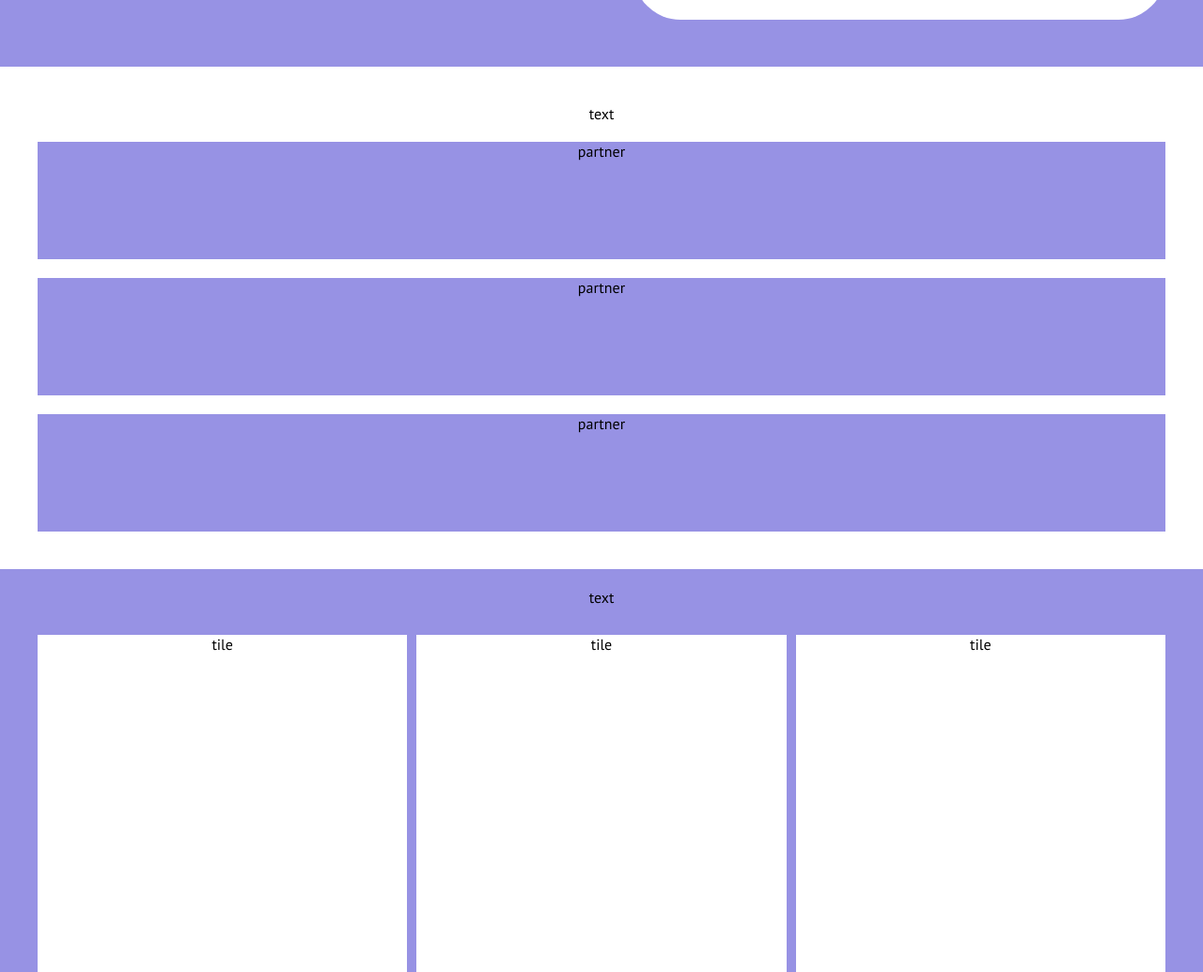
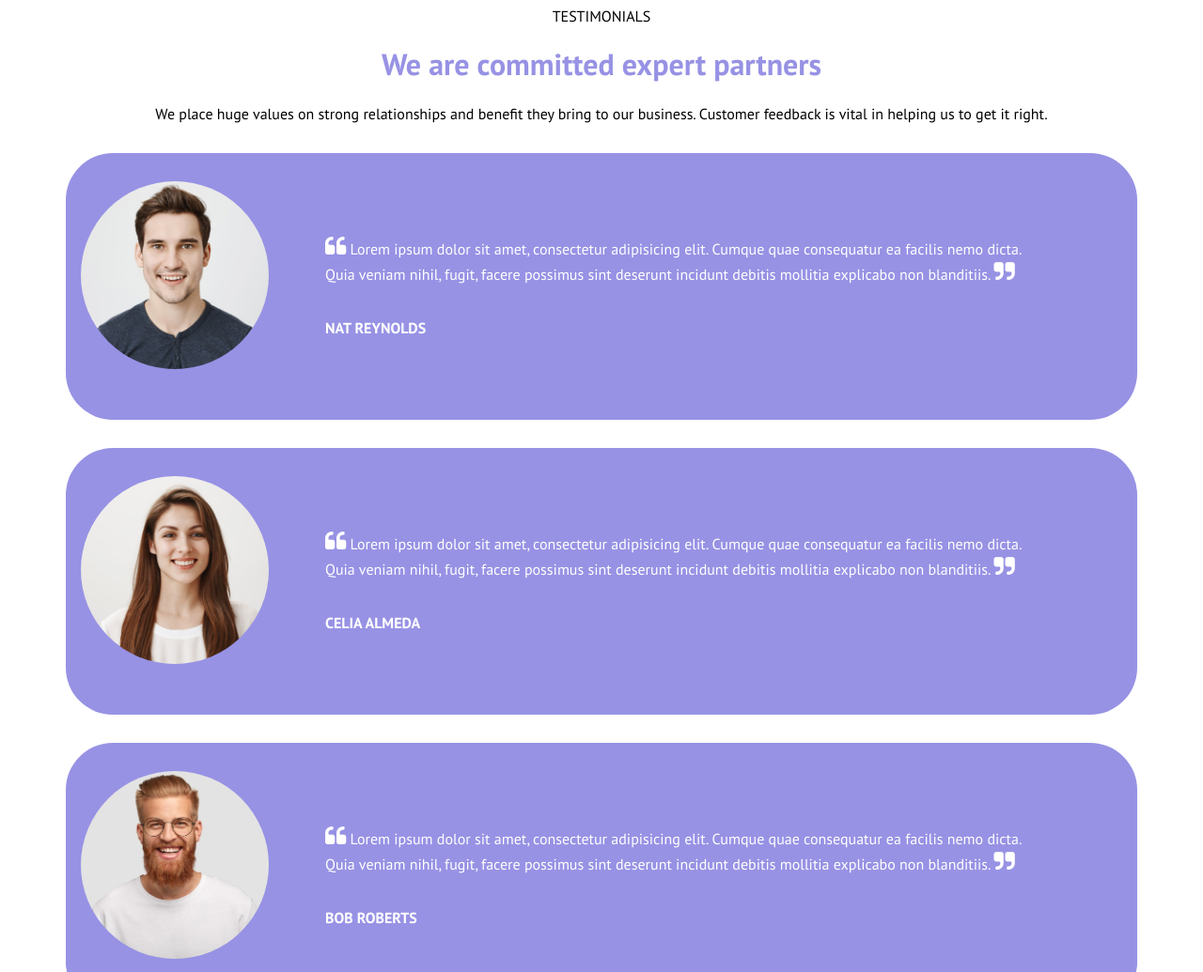
Before and after one commit to albertotaddeucci/htmlcss-responsive-layout, a plain HTML site: page index.html in a window 1280 px wide. Shown: the part 1765-2800 px from the top of the page at 94% size. Drawn offline with Linux system fonts and the light colour scheme.

Commit message:
completata section testimonials

```diff
--- a/css/style.css
+++ b/css/style.css
@@ -26,7 +26,7 @@ img{
 }
 
 .wrapper{
-    max-width: 1200px;
+    max-width: 1140px;
     margin-inline: auto;
 }
 
@@ -206,22 +206,78 @@ nav{
 }
 
 
-/* section partners */
+/* section testimonials */
 
-#partners{
+#testimonials{
     padding-block: 40px;
     text-align: center;
 }
 
-.partner{
+#testimonials h2{
+    margin-bottom: 20px;
+
+    text-transform: uppercase;
+    font-size: 1em;
+    font-weight: 400;
+}
+
+#testimonials .wrapper > span{
+    display: block;
+    margin-bottom: 20px;
+
+    font-weight: 700;
+    font-size: 2em;
+    color: #9792e4;
+}
+
+
+.testimonial{
+    display: flex;
+    flex-direction: column;
+    align-items: center;
+
+    margin-top: 30px;
+
+    padding: 30px 16px ;
+    border-radius: 50px;
+
+    color: white;
+
     background-color: #9792e4;
 
-    margin-top: 20px;
+}
+.testimonial-img{
+    position: relative;
+    overflow: hidden;
 
-    /* test */
-    height: 125px;
+    width: 200px;
+    height: 200px;
+
+    margin-bottom: 24px;
+
+    border-radius: 50%;
+
 }
 
+.testimonial img{
+    width: auto;
+    height: 100%;
+    margin-left:-50px ;
+}
+
+.testimonial-text p{
+    margin-bottom:35px;
+}
+
+.testimonial-text span{
+    font-size: 1.5em;
+}
+
+
+.testimonial-name{
+    text-transform: uppercase;
+    font-weight: bold;
+}
 /* section working with us */
 
 #with-us{
@@ -291,6 +347,14 @@ footer{
 }
 
 
+
+
+
+
+
+
+
+
 /* responsive */
 
 @media screen and (min-width: 768px){
@@ -323,6 +387,23 @@ footer{
         width: 50%;
 
     }
+
+    /* section testimonials */
+
+    .testimonial{
+
+        flex-direction: row;
+        gap: 30px ;
+
+        padding: 30px 50px 30px 16px ;
+
+    }
+
+    .testimonial-text{
+        width: 70%;
+        text-align: start;
+    }
+
 
 
     .container-tiles{
@@ -417,7 +498,24 @@ footer{
 
 
     }
+
+    .wrapper.container-planning{
+        max-width: 880px;
+    }
+
     .container-planning .col-right img{
+        width: 60%;
+        margin: auto;
+    }
+
+
+    /* section testimonials */
+
+    .testimonial{
+
+        gap: 60px ;
+
+
 
     }
 
@@ -427,8 +525,8 @@ footer{
     }
 
     .tile{
-        width: calc(100% / 2 - 20px);
-        flex-grow: 1;
+        width: calc(100% / 3 - 20px);
+
     }
 
 
@@ -439,9 +537,4 @@ footer{
 
 
 
-    .tile{
-        width: calc(100% / 3 - 20px);
-
-    }
-
 }
--- a/index.html
+++ b/index.html
@@ -103,12 +103,46 @@
             </div>
         </section>
 
-        <section id="partners"  class="padding-sides">
+        <section id="testimonials"  class="padding-sides">
             <div class="wrapper">
-                <div>text</div>
-                <div class="partner">partner</div>
-                <div class="partner">partner</div>
-                <div class="partner">partner</div>
+                <h2>Testimonials</h2>
+                <span>We are committed expert partners</span>
+                <p>We place huge values on strong relationships and benefit they bring to our business. Customer feedback is vital in helping us to get it right.</p>
+
+                <div class="testimonial">
+                    <div class="testimonial-img">
+                        <img src="img/testimonial1.jpg" alt="">
+                    </div>
+                    <div class="testimonial-text">
+                        <p><span><i class="fa fa-quote-left" aria-hidden="true"></i></span> Lorem ipsum dolor sit amet, consectetur adipisicing elit. Cumque quae consequatur ea facilis nemo dicta. Quia veniam nihil, fugit, facere possimus sint deserunt incidunt debitis mollitia explicabo non blanditiis. <span><i class="fa fa-quote-right" aria-hidden="true"></i></span></p>
+                        <div class="testimonial-name">
+                            nat reynolds
+                        </div>
+                    </div>
+                </div>
+                <div class="testimonial">
+                    <div class="testimonial-img">
+                        <img src="img/testimonial2.jpg" alt="">
+                    </div>
+                    <div class="testimonial-text">
+                        <p><span><i class="fa fa-quote-left" aria-hidden="true"></i></span> Lorem ipsum dolor sit amet, consectetur adipisicing elit. Cumque quae consequatur ea facilis nemo dicta. Quia veniam nihil, fugit, facere possimus sint deserunt incidunt debitis mollitia explicabo non blanditiis. <span><i class="fa fa-quote-right" aria-hidden="true"></i></span></p>
+                        <div class="testimonial-name">
+                            celia almeda
+                        </div>
+                    </div>
+                </div>
+                <div class="testimonial">
+                    <div class="testimonial-img">
+                        <img src="img/testimonial3.jpg" alt="">
+                    </div>
+                    <div class="testimonial-text">
+                        <p><span><i class="fa fa-quote-left" aria-hidden="true"></i></span> Lorem ipsum dolor sit amet, consectetur adipisicing elit. Cumque quae consequatur ea facilis nemo dicta. Quia veniam nihil, fugit, facere possimus sint deserunt incidunt debitis mollitia explicabo non blanditiis. <span><i class="fa fa-quote-right" aria-hidden="true"></i></span></p>
+                        <div class="testimonial-name">
+                            bob roberts
+                        </div>
+                    </div>
+                </div>
+
 
             </div>
         </section>
```
